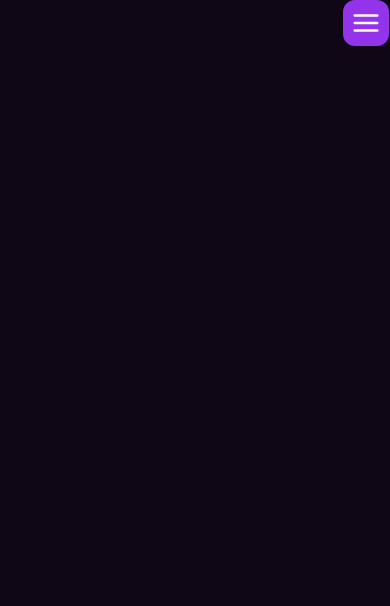
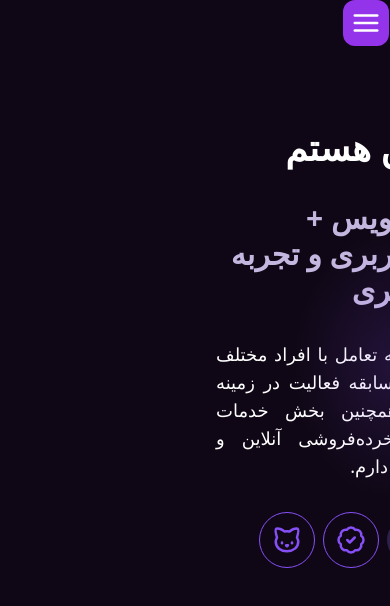
Before and after one commit to matinsekhavat/portfolio, a Next.js app: page / in a window 390 px wide. Shown: the top 606 px of the page. Built offline with nearby package versions, Linux system fonts and the light colour scheme.

Commit message:
make some responsivenes also in media more then 768 px + add Image hero

```diff
--- a/app/page.tsx
+++ b/app/page.tsx
@@ -1,8 +1,58 @@
+import { BadgeCheck, Cat, Command } from "lucide-react";
+import ButtonBadge from "./_components/ButtonBadge";
+import HeroBadge from "./_components/Hero/HeroBadge";
+import Image from "next/image";
+
 function page() {
   return (
     <div>
       {/* Hero Section */}
-      <section className="container-fluid">hero</section>
+      <section className="container-fluid">
+        <div className="grid my-10 md:grid-cols-[1.2fr_1fr]">
+          {/* intro section */}
+          <div className="relative">
+            <div className="text-center space-y-8 hero-linear md:text-right">
+              <h3 className="text-4xl font-semibold">من متین هستم</h3>
+              <p className="text-3xl text-accent-200 font-semibold relative">
+                برنامه نویس + <br />
+                طراح رابط کاربری و تجربه کاربری
+              </p>
+              <p className="text-lg text-justify sm:text-center md:text-right">
+                فردی پرشور و مشتاق به تعامل با افراد مختلف هستم. بیش از ۸ سال
+                سابقه فعالیت در زمینه دیجیتال مارکتینگ و همچنین بخش خدمات
+                مشتریان در صنعت خرده‌فروشی آنلاین و زیرساخت‌های اینترنتی را
+                دارم.
+              </p>
+            </div>
+            <div className="flex items-center gap-2 my-8 flex-wrap justify-center md:justify-start ">
+              <ButtonBadge>
+                <span className="text-lg">دانلود پورتفولیو</span>
+              </ButtonBadge>
+              <div
+                className="flex items-center gap-2
+
+              "
+              >
+                <HeroBadge>
+                  <BadgeCheck size={30} />
+                </HeroBadge>
+                <HeroBadge>
+                  <Cat size={30} />
+                </HeroBadge>
+              </div>
+            </div>
+          </div>
+          {/* Hero Image */}
+          <div className="relative">
+            <Image
+              src="/hero-image.webp"
+              fill
+              alt="header-image"
+              className="object-cover size-full"
+            />
+          </div>
+        </div>
+      </section>
     </div>
   );
 }
```
